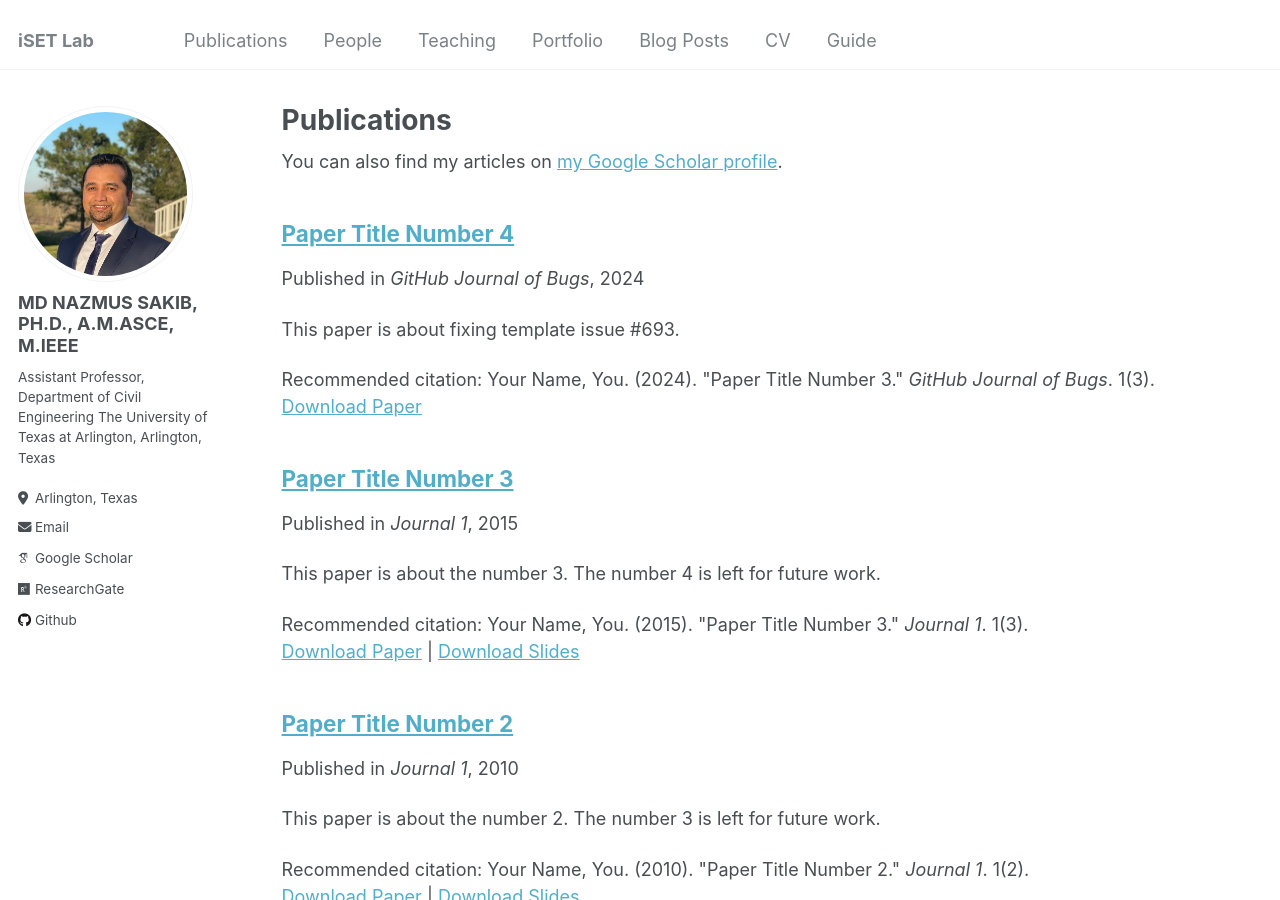
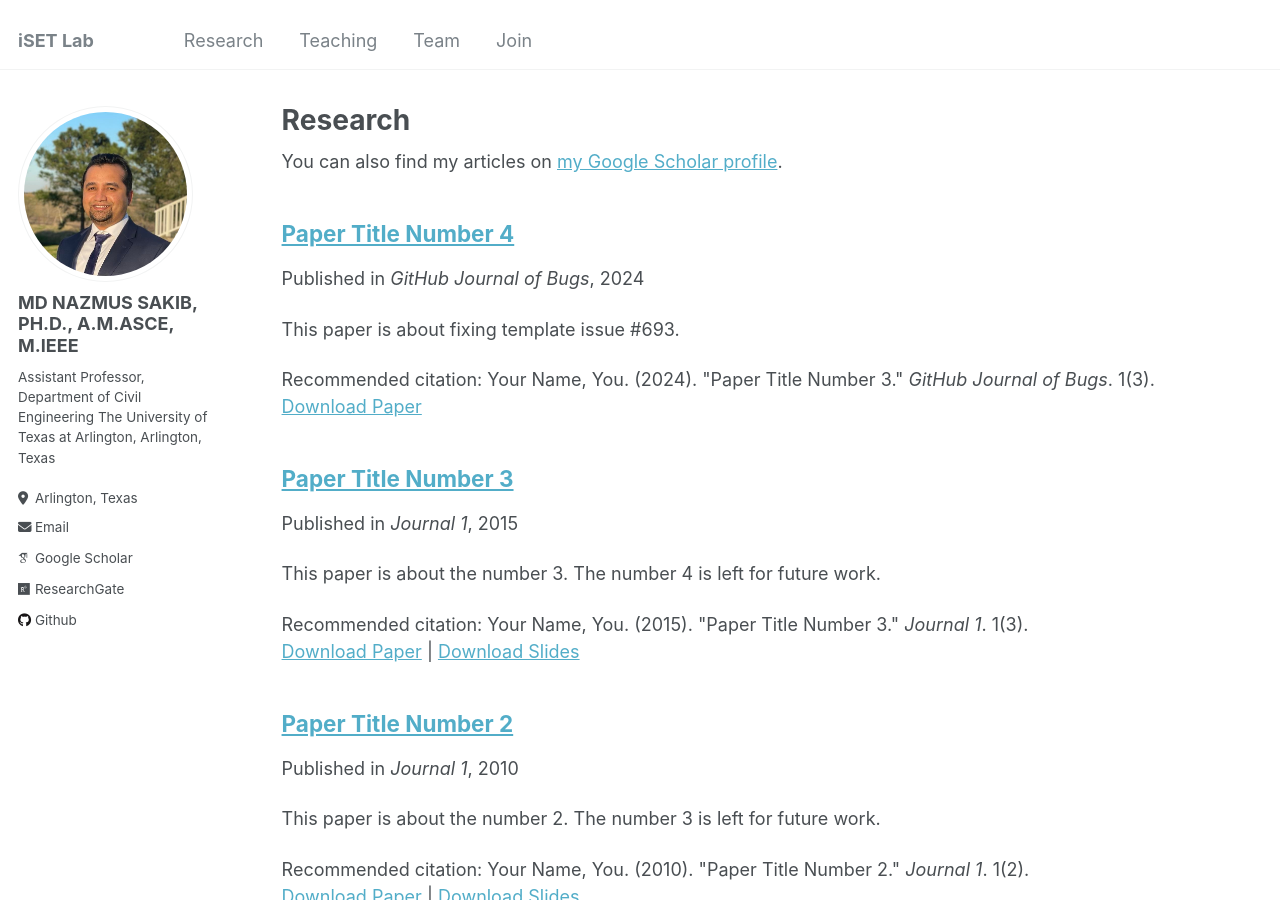
Before and after one commit to iSET-LAB/iSET-LAB.github.io, a Jekyll site: the page built from _pages/publications.md, in a window 1280 px wide and 900 px high. Built offline with Jekyll 4.4.1, drawn with Linux system fonts in a browser that asks for light colours; some web fonts are replaced.

Commit message:
changed navigation

```diff
--- a/_data/navigation.yml
+++ b/_data/navigation.yml
@@ -1,22 +1,22 @@
 # main links links
 main:
-  - title: "Publications"
-    url: /publications/
-
-  - title: "People"
-    url: /People/
+  - title: "Research"
+    url: /research/
 
   - title: "Teaching"
     url: /teaching/
 
-  - title: "Portfolio"
-    url: /portfolio/
+  - title: "Team"
+    url: /Team/
 
-  - title: "Blog Posts"
-    url: /year-archive/
+  - title: "Join"
+    url: /join/
 
-  - title: "CV"
-    url: /cv/
+  # - title: "Blog Posts"
+  #   url: /year-archive/
 
-  - title: "Guide"
-    url: /markdown/
+  # - title: "CV"
+  #   url: /cv/
+
+  # - title: "Guide"
+  #   url: /markdown/
--- a/_pages/publications.md
+++ b/_pages/publications.md
@@ -1,7 +1,7 @@
 ---
 layout: archive
-title: "Publications"
-permalink: /publications/
+title: "Research"
+permalink: /research/
 author_profile: true
 ---
 
```
Also changed, not shown: _pages/team.md (renamed from _pages/people.md, +10 -2 lines), _data/team.yml (renamed from _data/people.yml).
